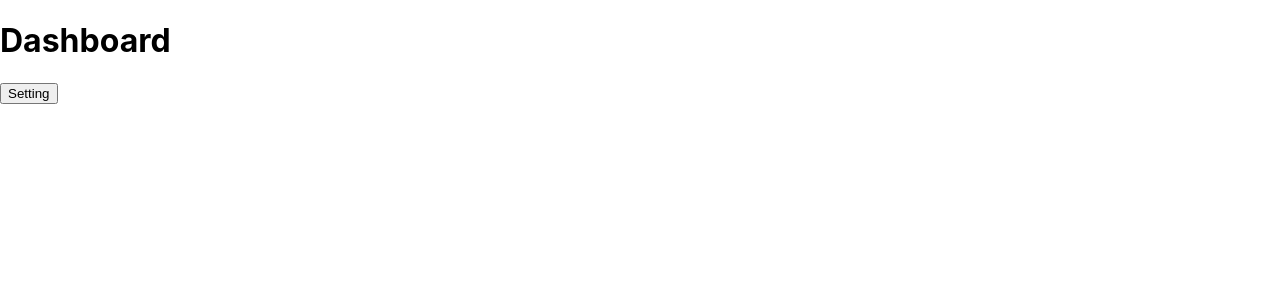
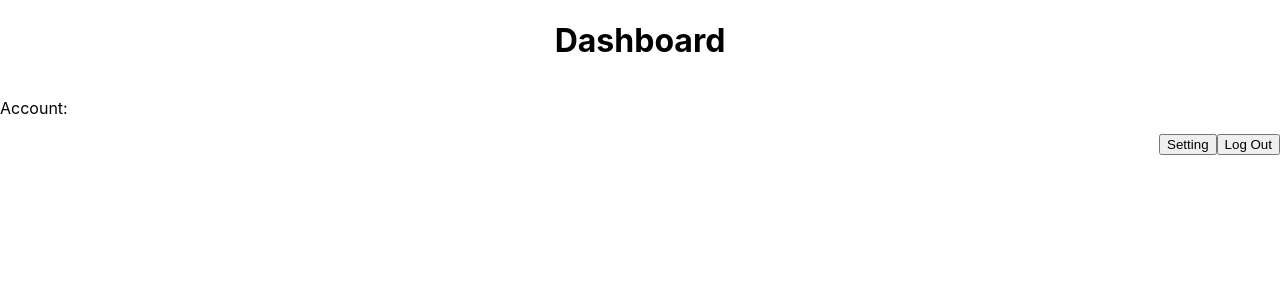
Before and after one commit to kritasak/trading-position-frontend, a React (Create React App) app: page /dashboard in a window 1280 px wide. Shown: the top 300 px of the page. Built offline with nearby package versions, Linux system fonts and the light colour scheme.

Commit message:
Fix: styles

```diff
--- /dev/null
+++ b/src/pages/dashboard/dashboard.css
@@ -0,0 +1,20 @@
+.dashboard-wrapper {
+    display: flex;
+    flex-direction: row;
+    align-items: center;
+    justify-content: center;
+}
+
+.dashboardtwo-wrapper {
+    display: flex;
+    flex-direction: row;
+    align-items: right;
+    justify-content: right;
+}
+
+.dashboardthree-wrapper {
+    display: flex;
+    flex-direction: row;
+    align-items: left;
+    justify-content: left;
+}
--- a/src/pages/dashboard/dashboard.js
+++ b/src/pages/dashboard/dashboard.js
@@ -1,15 +1,28 @@
 import React from "react";
 import { useNavigate } from "react-router-dom";
+import "./dashboard.css";
 
 export default function Dashboard() {
     const navigate = useNavigate();
     function navigateToSetting() {
         navigate("/setting");
     }
+    function navigateToHome() {
+        navigate("/");
+    }
     return (
         <div>
-            <h1>Dashboard</h1>
-            <button onClick={navigateToSetting}>Setting</button>
+            <div className="dashboard-wrapper">
+                <h1>Dashboard</h1>
+            </div>
+
+            <div className="dashboardthree-wrapper"></div>
+            <p>Account:</p>
+
+            <div className="dashboardtwo-wrapper">
+                <button onClick={navigateToSetting}>Setting</button>
+                <button onClick={navigateToHome}>Log Out</button>
+            </div>
         </div>
     );
 }
--- a/src/pages/home/home.js
+++ b/src/pages/home/home.js
@@ -14,10 +14,8 @@ export default function Home() {
     return (
         <div className="home-wrapper">
             <h1>Trading Position Management</h1>
-            <div>
-                <button onClick={navigateToLogin}>Log In</button>
-                <button onClick={navigateToSignup}>Sign Up</button>
-            </div>
+            <button onClick={navigateToLogin}>Log In</button>
+            <button onClick={navigateToSignup}>Sign Up</button>
         </div>
     );
 }
```
